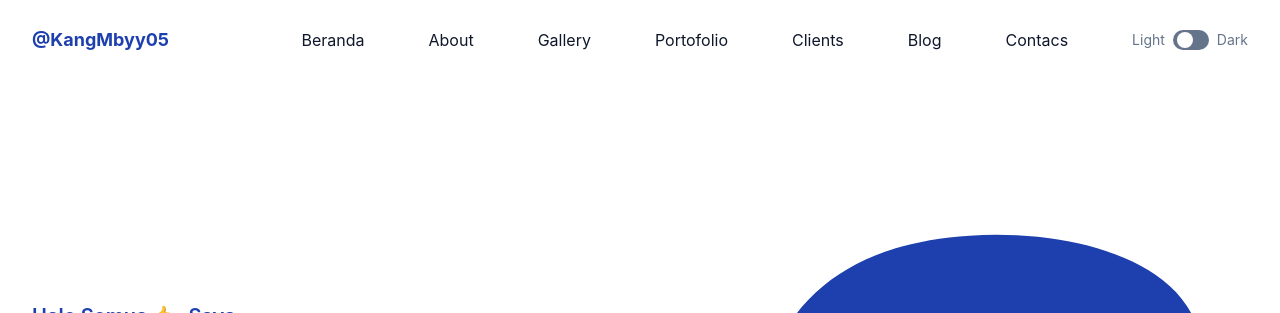
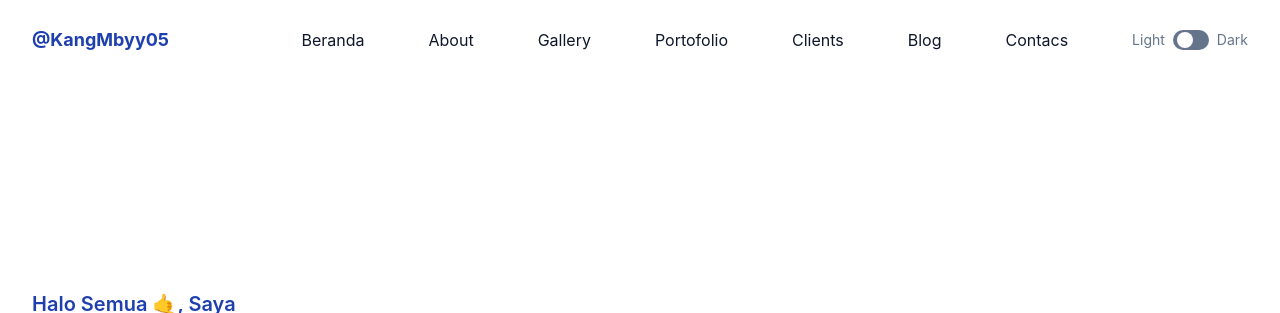
Before and after one commit to robbyalijuliansyah/portofolio-robby, a website: page index.html in a window 1280 px wide. Shown: the top 313 px of the page. Drawn offline with nearby package versions, Linux system fonts and the light colour scheme; animation ran at ten frames a second.

Commit message:
Update Terbaru

```diff
--- a/index.html
+++ b/index.html
@@ -132,8 +132,7 @@
           <div class="w-full self-center px-4 lg:w-1/2" class="wafe" data-aos="fade-right" data-aos-delay="50" data-aos-duration="1000">
             <h1 class="text-base font-semibold text-blue-800 md:text-xl"  >Halo
               Semua <span class="emoji">🤙</span>, Saya
-               <span
-                class="block font-bold text-dark text-4xl mt-1 lg:text-5xl dark:text-white"  id="btn-shine"
+               <span id="btn-shine"
                 >Robby Ali Juliansyah</span
               >
             </h1> <br> <br>
@@ -143,15 +142,15 @@
             </h2>
             <p class="font-medium text-dark mb-10 leading-relaxed dark:text-white">
               Belajar Desain Web itu mudah dan menyenangkan bukan.
-              <span class="text-dark hover:text-red-700 font-bold dark:text-secondary dark:hover:text-red-700">Bukan!</span>
-            </p>
+              <span class=" relative text-dark hover:text-red-700 font-bold dark:text-secondary dark:hover:text-red-700">Bukan!</span>
+            </p> <br>
             <a class="btn-hs"
               href="#contact"
 
               >Hubungi Saya</a
             >
           </div>
-          <div class="w-full self-end px-4 lg:w-1/2 ">
+          <div class="w-50 self-end px-4 lg:w-1/2 ">
             <div class="relative group mt-10 lg:mt-9 lg:right-0">
               <img
                 src="img/foto.png"
@@ -160,11 +159,11 @@
                 class="relative z-10 max-w-full mx-auto"
               />
               <span
-                class="absolute -bottom-0 left-1/2 -translate-x-1/2 md:scale-125 transition duration-300 ease-in-out group-hover:scale-150 group-hover:opacity-80 group-hover:blur-lg"
+                class="absolute -bottom-0 left-1/2 -translate-x-1/2 md:scale-125 transition duration-200 ease-in-out group-hover:scale-100 group-hover:opacity-80 group-hover:blur-lg"
               >
                 <svg
-                  width="500"
-                  height="600"
+                  width="400"
+                  height="500"
                   viewBox="0 0 200 200"
                   xmlns="http://www.w3.org/2000/svg"
                 >
--- a/package.json
+++ b/package.json
@@ -14,7 +14,8 @@
         "tailwindcss": "^3.4.17"
     },
     "dependencies": {
-        "@emailjs/browser": "^4.4.1"
+        "@emailjs/browser": "^4.4.1",
+        "terser-webpack-plugin": "^5.3.11"
     },
     "description": ""
 }
--- a/src/input.css
+++ b/src/input.css
@@ -139,13 +139,13 @@ body {
 
 /* Batas Awal Efek Text Glow */
 #btn-shine {
-  position: absolute;
+  position: relative;
   top: 50px;
-  left: 195px;
+  left: 15%;
   transform: translate(-50%, -50%);
-  padding: 200px 100px;
+  padding: 20px 100px;
   color: black;
-  background: linear-gradient(to right, #9f9f9f 0, #fff 30%, #868686 100%);
+  background: linear-gradient(to right, #9f9f9f 0%, #fff 30%);
   background-position: 0;
   -webkit-background-clip: text;
   -webkit-text-fill-color: transparent;
@@ -153,11 +153,25 @@ body {
   animation-fill-mode: forwards;
   -webkit-text-size-adjust: none;
   font-weight: 600;
-  font-size: 36px;
+  font-size: 5vw; /* Menggunakan vw untuk font responsif */
   text-decoration: none;
   white-space: nowrap;
-  font-family: "Poppins", sans-serif;
+  font-family: 'Poppins', sans-serif;
 }
+
+@media (max-width: 768px) {
+  #btn-shine {
+    font-size: 8vw; /* Ukuran font lebih besar untuk perangkat kecil */
+  }
+}
+
+@media (max-width: 480px) {
+  #btn-shine {
+    font-size: 10vw; /* Ukuran font lebih besar untuk layar lebih kecil */
+  }
+}
+
+/* Animasi */
 @-moz-keyframes shine {
   0% {
     background-position: 0;
```
Also changed, not shown: 1 other file.
